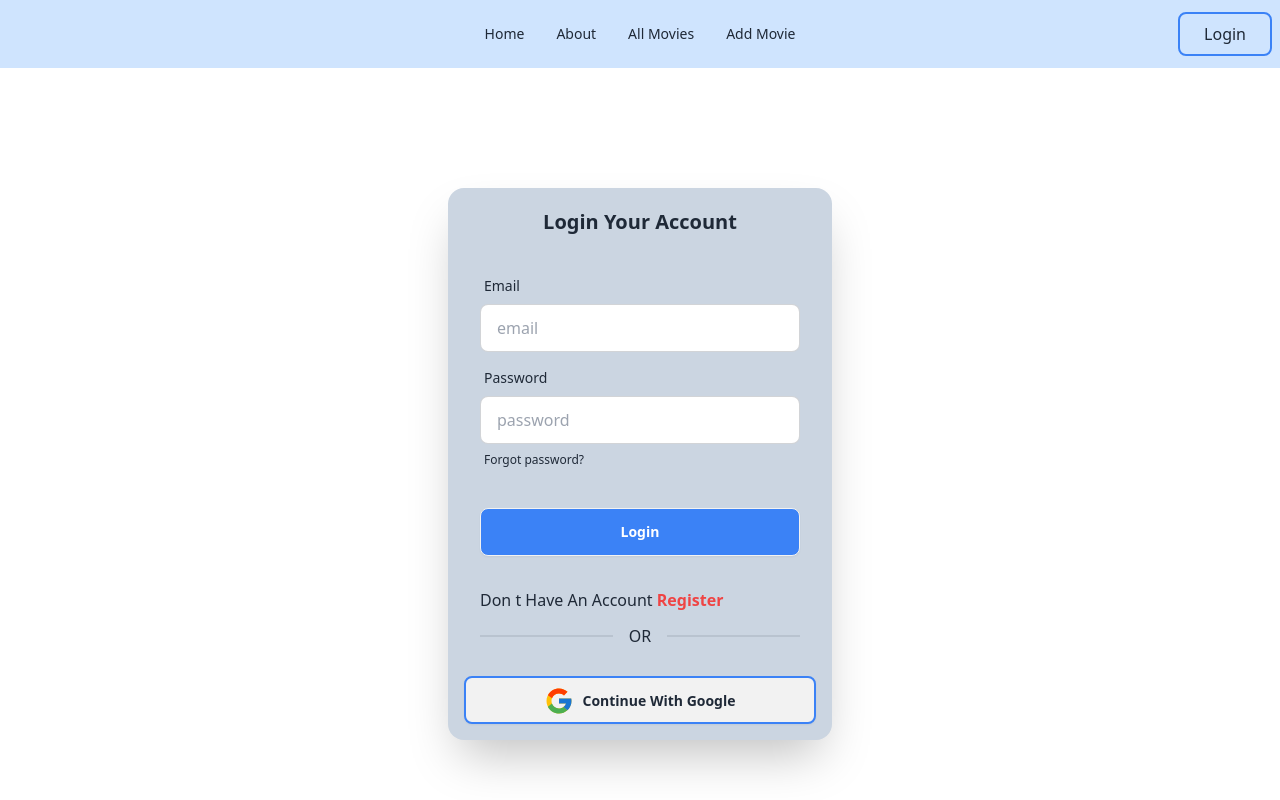
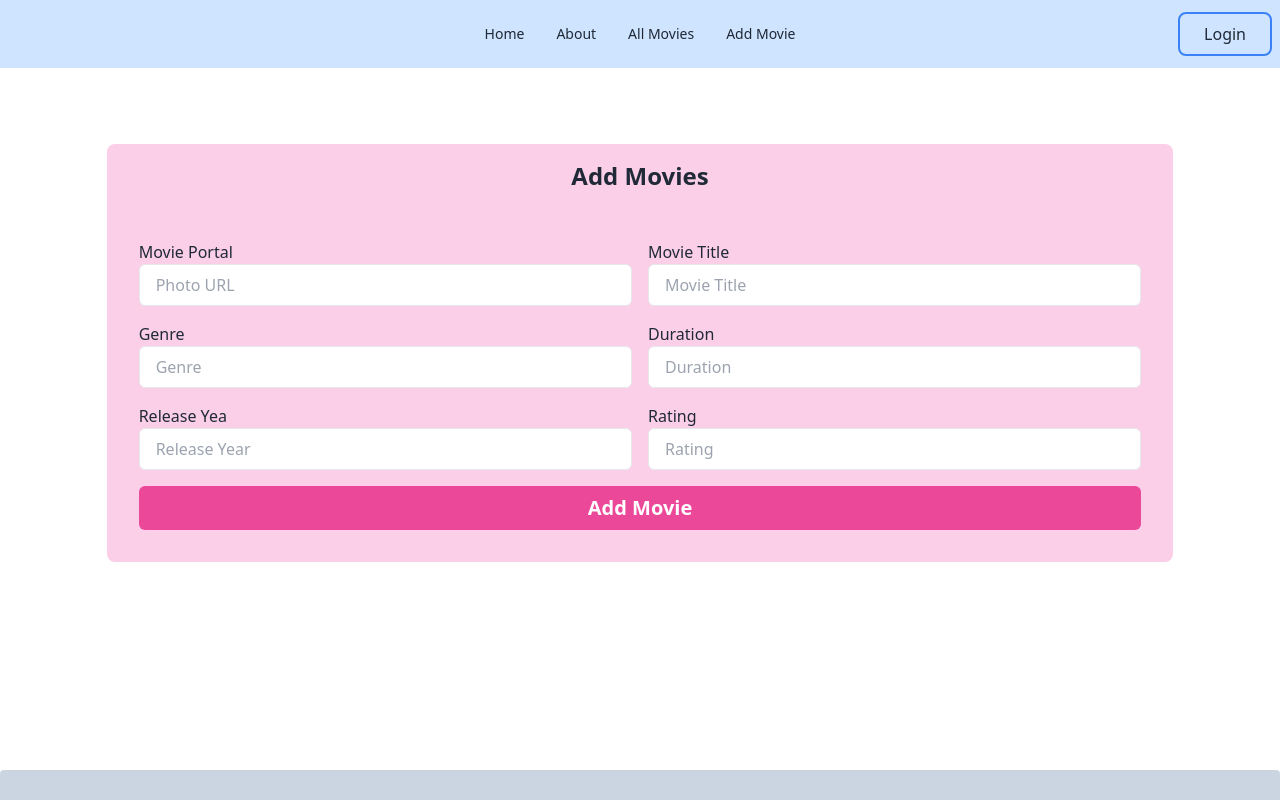
Before and after one commit to MujahidulIslam4541/Movie-Portal-client, a React (Vite) app: page /addMovies in a window 1280 px wide. Before the commit this address led to /login. Shown: the top 800 px of the page. Built offline with nearby package versions, Linux system fonts and the light colour scheme; no server answers.

Commit message:
AddMovies section design complete

```diff
--- a/src/Routes/Router.jsx
+++ b/src/Routes/Router.jsx
@@ -26,11 +26,7 @@ const Router = createBrowserRouter([
       },
       {
         path: "/addMovies",
-        element: (
-          <PrivetRoute>
-            <AddMovies></AddMovies>
-          </PrivetRoute>
-        ),
+        element: <AddMovies></AddMovies>,
       },
       {
         path: "/allMovies",
--- a/src/pages/AddMovies.jsx
+++ b/src/pages/AddMovies.jsx
@@ -1,11 +1,89 @@
+const AddMovies = () => {
+  const handleAddMovies = (e) => {
+    e.preventDefault();
+    const from = e.target;
+    const photo = from.photo.value;
+    const title = from.title.value;
+    const genre = from.genre.value;
+    const duration = from.duration.value;
+    const release = from.release.value;
+    const rating = from.rating.value;
+    console.log({ photo, title, genre, duration, release, rating  });
+  };
 
+  return (
+    <div className="w-10/12 mx-auto rounded-lg mt-20 bg-pink-200 ">
+      <h2 className="text-2xl text-center py-4 font-bold">Add Movies</h2>
+      <form onSubmit={handleAddMovies}>
+        <div className="grid grid-cols-1 md:grid-cols-2 gap-4 p-8">
+          <div>
+            <label>Movie Portal</label>
+            <br />
+            <input
+              type="text"
+              name="photo"
+              placeholder="Photo URL"
+              className="w-full border py-2 rounded-md px-4"
+            />
+          </div>
+          <div>
+            <label>Movie Title</label>
+            <br />
+            <input
+              type="text"
+              name="title"
+              placeholder="Movie Title"
+              className="w-full border py-2 rounded-md px-4"
+            />
+          </div>
+          <div>
+            <label>Genre</label>
+            <br />
+            <input
+              type="text"
+              name="genre"
+              placeholder="Genre"
+              className="w-full border py-2 rounded-md px-4"
+            />
+          </div>
+          <div>
+            <label>Duration</label>
+            <br />
+            <input
+              type="text"
+              name="duration"
+              placeholder="Duration"
+              className="w-full border py-2 rounded-md px-4"
+            />
+          </div>
+          <div>
+            <label>Release Yea</label>
+            <br />
+            <input
+              type="text"
+              name="release"
+              placeholder="Release Year"
+              className="w-full border py-2 rounded-md px-4"
+            />
+          </div>
+          <div>
+            <label>Rating </label>
+            <br />
+            <input
+              type="text"
+              name="rating"
+              placeholder="Rating "
+              className="w-full border py-2 rounded-md px-4"
+            />
+          </div>
 
-const AddMovies = () => {
-    return (
-        <div>
-            <h2>Add Movies</h2>
+          <div className="col-span-2 bg-pink-500 text-white py-2 text-center rounded-md text-xl font-semibold">
+            <input type="submit" value="Add Movie" />
+          </div>
         </div>
-    );
+      </form>
+    </div>
+  );
 };
 
 export default AddMovies;
```
